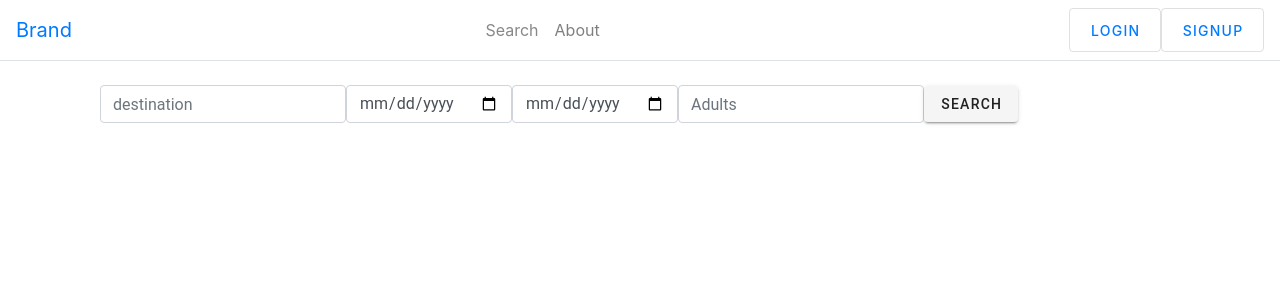
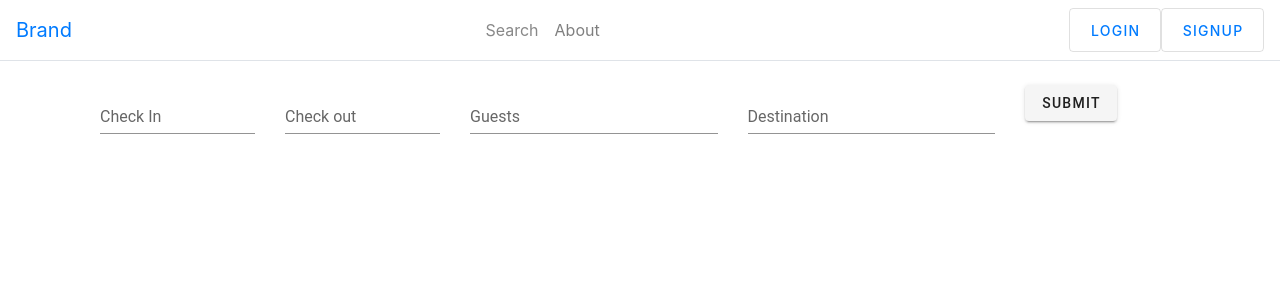
Before and after one commit to JevgeniT/DisSysClient, a Vue app: page /#/find in a window 1280 px wide. Shown: the top 300 px of the page. Built offline with nearby package versions, Linux system fonts and the light colour scheme; sample sign-in values are in the browser's storage.

Commit message:
search result fix

```diff
--- a/public/index.html
+++ b/public/index.html
@@ -5,6 +5,7 @@
     <meta http-equiv="X-UA-Compatible" content="IE=edge">
     <meta name="viewport" content="width=device-width,initial-scale=1.0">
     <link href="https://cdn.jsdelivr.net/npm/@mdi/font@5.x/css/materialdesignicons.min.css" rel="stylesheet">
+    <link href="https://use.fontawesome.com/releases/v5.0.13/css/all.css" rel="stylesheet">
   </head>
   <body>
   <div id="app"></div>
--- a/src/components/PropertyPage.vue
+++ b/src/components/PropertyPage.vue
@@ -60,12 +60,13 @@
                                     {{data.type}}
                                 </v-chip>
                                 {{data.name}}
-                                <v-subheader>{{data.address}}, {{data.country}}</v-subheader>
+                                <v-subheader> <i class="fas fa-map-marker-alt"></i>
+                                    {{data.address}}, {{data.country}}</v-subheader>
                             </div>
                         </h3>
                         <dl>
                             <dd>
-                               {{data.description}}
+                              #description {{data.description}}
                             </dd>
                         </dl>
                         <h3>
--- a/src/components/SearchResult.vue
+++ b/src/components/SearchResult.vue
@@ -1,39 +1,129 @@
-
 <template>
     <div id="app">
-        <div class="container form-inline col-lg">
-        <form @submit.prevent="createPost" >
-            <input class="form-control col-xs-4"  v-model="post.input" placeholder="destination">
-            <input class="form-control col-xs-4" type="date" v-model="post.from" placeholder="check-in ">
-            <input class="form-control col-xs-4" type="date" v-model="post.to" placeholder="check-out ">
-            <input class="form-control col-xs-4" type="number" v-model="post.adults" placeholder="Adults">
-            <v-btn class="ma2" type="submit">Search</v-btn>
-        </form>
-        </div>
-      <div>
-           <v-card v-for="d in data"  v-bind:key="d.id" class="mx-auto" outlined>
+        <v-form @submit.prevent="searchRequest">
+            <v-container>
+                <v-row>
+                    <v-col cols="12" sm="6" md="2">
+                        <v-menu
+                                v-model="menu1"
+                                :close-on-content-click="false"
+                                :nudge-right="40"
+                                transition="scale-transition"
+                                offset-y
+                                min-width="290px"
+                                max-width="290px"
+                        >
+                            <template v-slot:activator="{ on }">
+                                <v-text-field
+                                        v-model="request.from"
+                                        label="Check In"
+                                        v-on="on"
+                                        readonly
+                                        clearable
+                                        @click:clear="request.from = null"
+                                ></v-text-field>
+                            </template>
+                            <v-date-picker no-title scrollable
+                                           v-model="request.from"
+                                           @change="menu1 = false"
+                                           :min="minCheckIn"
+                            >
+                            </v-date-picker>
+                        </v-menu>
+                    </v-col>
+                    <v-col cols="12" sm="6" md="2">
+                        <v-menu
+                                v-model="menu2"
+                                :close-on-content-click="false"
+                                transition="scale-transition"
+                                offset-y
+                                max-width="290px"
+                        >
+                            <template v-slot:activator="{ on }">
+                                <v-text-field
+                                        :value="request.to"
+                                        clearable
+                                        label="Check out"
+                                        v-on="on"
+                                        @click:clear="request.to = null"
+                                ></v-text-field>
+                            </template>
+                            <v-date-picker no-title scrollable
+                                           v-model="request.to"
+                                           @change="menu2 = false"
+                                           :min="minCheckOut"
+                                           :show-current="true"
+                            >
+                                <v-spacer></v-spacer>
+                            </v-date-picker>
+                        </v-menu>
+                    </v-col>
+                    <v-col cols="12" sm="6" md="3">
+                        <v-text-field
+                                hide-details
+                                :min="1"
+                                single-line
+                                type="number"
+                                label="Guests"
+                        />
+                    </v-col>
+                    <v-col cols="12" sm="6" md="3">
+                        <v-text-field v-model="request.input"
+                        label="Destination"
+                        ></v-text-field>
+                    </v-col>
+                    <v-col cols="12" sm="6" md="2">
+                        <v-btn type="submit" id="submit" v-on:click="searchRequest"> Submit</v-btn>
+                    </v-col>
+                </v-row>
+            </v-container>
+        </v-form>
+        <div class="row">
+        <div class="col-md-12">
+            <div class="row">
+            <div class="col-md-2">
+                <v-card outlined v-if="data.length>0">
+                    <v-card-title>
+                        Filter by:
+                    </v-card-title>
+                    <v-divider></v-divider>
+                    <v-card-text>
+                        <v-checkbox v-model="selected" value="Hotel" class="mx-2" label="Hotel"></v-checkbox>
+                        <v-checkbox v-model="selected" value="Appartments" class="mx-2" label="Appartments"></v-checkbox>
+                        <v-checkbox v-model="selected" :value="data.score" class="mx-2" label="6+"></v-checkbox>
+                        <v-checkbox v-model="selected" value="7" class="mx-2" label="7+"></v-checkbox>
+                    </v-card-text>
+                </v-card>
+            </div>
+        <div class="col-md-10"> <!-- main card  -->
+
+            <v-card v-if="data.length===0">
+               <v-list-item-content style="text-align: center">
+                   <p>Sorry, nothing has been found</p>
+               </v-list-item-content>
+           </v-card>
+           <v-card v-for="d in data"  v-bind:key="d.id" class="mx-auto" outlined style="margin-bottom: 5px">
                <v-list-item three-line>
                <v-list-item-avatar tile size="150" color="grey">
                    <v-img src="https://cdn.vuetifyjs.com/images/cards/docks.jpg"></v-img>
                </v-list-item-avatar>
-                   <v-row dense class="one">
+                   <v-row dense class="card-row">
                     <v-list-item-content>
                        <v-list-item-title class="headline mb-2">
-                           <v-row>
-                               <v-chip color="green" outlined small>{{d.type}}</v-chip><h4>{{d.name}}</h4>
-                           </v-row>
+                               <v-chip color="green" outlined small>{{d.type}}</v-chip><h4 style="display: inline; padding-left: 4px">{{d.name}}</h4>
                        </v-list-item-title>
                        <v-list-item-subtitle> {{d.country}}, {{d.address}} </v-list-item-subtitle>
                    </v-list-item-content>
                       <v-col justify="end">
-                          <v-row justify="end" align="center">
-                              Random Text <v-chip outlined color="teal lighten-3">{{d.score}}</v-chip>
-                          </v-row>
-                          <v-row justify="end" align="center">
-                              {{d.reviews}} reviews
+                          <v-row justify="end" align="center" v-if="d.score>0">
+                              <div class="scoreBox">{{d.score}}</div>
+                              <div style="line-height: 70%">
+                                  <h6>{{getScore(d.score)}}</h6>
+                                  <p style="color: #a0a5b1">{{d.reviewsCount}} reviews</p>
+                              </div>
                           </v-row>
                           <v-row justify="end">
-                              <v-btn text id="checkbutton" color="primary"><router-link :to="{name:'propertyInfo', params:{id: d.id}}">Select room </router-link></v-btn>
+                              <v-btn text id="checkbutton" color="primary" outlined><router-link :to="{name:'propertyInfo', params:{id: d.id}}">Select room </router-link></v-btn>
                           </v-row>
                       </v-col>
                    </v-row>
@@ -41,7 +131,10 @@
                </v-card-actions>
                </v-list-item>
            </v-card>
-      </div>
+      </div> <!-- main card end  -->
+        </div>
+        </div>
+        </div>
     </div>
 </template>
 <script>
@@ -49,15 +142,43 @@ export default { // todo fix fonts
     name: "app",
     data() {
         return {
-            post: {},
-            data: {}
+            request: {
+            },
+            data: {},
+            menu1: false,
+            menu2: false,
+            score: '',
+            select: [1, 2, 3],
+            items: [],
+            selected: [],
+            rules: {
+                required: v => !!v || 'Required'
+            }
         };
+    },
+    computed: {
+        filter() {
+            return this.data.filter(p => this.selected.every(sel => p[sel] === true));
+        },
+        minCheckIn() {
+            if (this.request.from == null) {
+                return new Date();
+            }
+            const dayIn = new Date(this.request.from);
+            const endDate = new Date(dayIn.getFullYear(), dayIn.getMonth(), dayIn.getDate());
+            return endDate.toISOString().slice(0, 10)
+        },
+        minCheckOut() {
+            const dayOut = new Date(this.minCheckIn);
+            const endDate = new Date(dayOut.getFullYear(), dayOut.getMonth(), dayOut.getDate() + 3);
+            return endDate.toISOString().slice(0, 10)
+        }
     },
     beforeMount() {
         // this.getUserLocation();
     },
     methods: {
-        async createPost() {
+        async searchRequest() {
             const request = new Request(
                 "https://localhost:5001/api/v1.0/property/find",
                 {
@@ -65,12 +186,11 @@ export default { // todo fix fonts
                     headers: { 'Content-Type': 'application/json' },
                     mode: "cors",
                     cache: "default",
-                    body: JSON.stringify(this.post)
+                    body: JSON.stringify(this.request)
                 }
             );
             const res = await fetch(request);
-            const data = await res.json();
-            this.data = data;
+            this.data = await res.json();
         },
         async getUserLocation() { //    todo offer place in current location
             const request = new Request(
@@ -81,17 +201,34 @@ export default { // todo fix fonts
             );
             const response = await fetch(request);
             const location = await response.json();
+        },
+        getScore(value) {
+            const scoreMap = new Map([[6, "Pleasant"], [7, "Good"], [8, "Very good"], [9, "Wonderful"]]);
+            return scoreMap.get(Math.round(value));
         }
-
     }
 };
 </script>
 <style>
-    .one{
-        padding: 30px;
+    .card-row{
+        padding: 20px;
         margin-bottom: 56px;
     }
     #checkbutton{
         margin-right: 10px;
     }
+    .scoreBox{
+        float: left;
+        margin-right: 1rem;
+        margin-bottom: 5px;
+        background: #76a7d7;
+        color: #fff;
+        font-family: 'Helvetica', 'Arial', sans-serif;
+        font-size: 1.5em;
+        font-weight: bold;
+        text-align: center;
+        width: 40px;
+        height: 40px;
+        border-radius: 5px;
+    }
 </style>
--- a/src/services/AccountApi.ts
+++ b/src/services/AccountApi.ts
@@ -42,7 +42,7 @@ export abstract class AccountApi {
         try {
             if (response.status === 200) {
                 localStorage.setItem('jwt', response.data.token)
-                return null;
+                return response.data.token;
             }
             return null;
         } catch (error) {
```
Also changed, not shown: src/components/RoomDetails.vue (+13 -9 lines).
